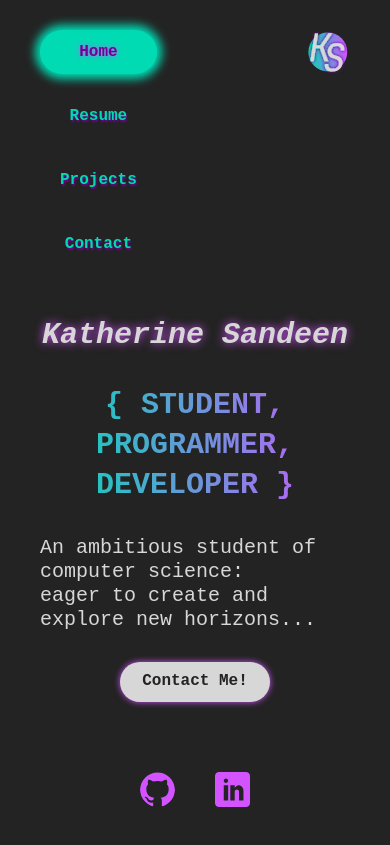
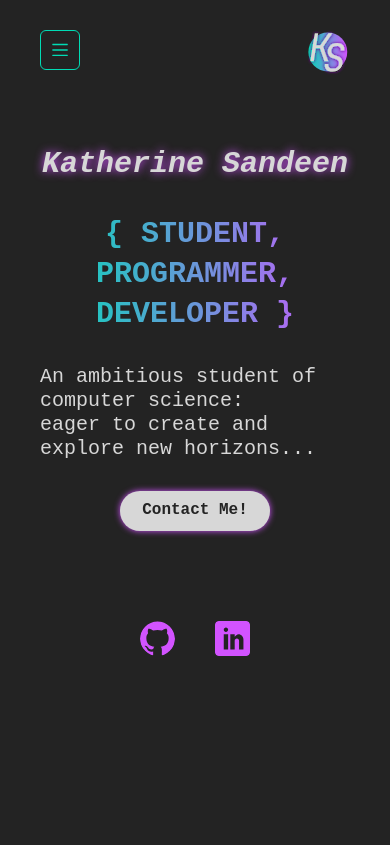
Before and after one commit to SandKat214/Portfolio-Resume, a React (Vite) app in the folder portfolio-site/: page / in a window 390 px wide. Built offline with nearby package versions, Linux system fonts and the light colour scheme.

Commit message:
added drawer nav menu for narrow screens

```diff
--- a/portfolio-site/src/components/Navbar.jsx
+++ b/portfolio-site/src/components/Navbar.jsx
@@ -1,6 +1,17 @@
 /* eslint-disable react/prop-types */
-import { Flex, HStack, Image, Link } from "@chakra-ui/react";
+import {
+    Drawer,
+    DrawerContent,
+    DrawerOverlay,
+    Flex,
+    HStack,
+    IconButton,
+    Image,
+    Link,
+    useDisclosure,
+    VStack } from "@chakra-ui/react";
 import { NavLink } from "react-router-dom";
+import { SlMenu } from "react-icons/sl";
 
 
 const CustomLink = ({ path, label }) => {
@@ -11,15 +22,51 @@ const CustomLink = ({ path, label }) => {
     )
 }
 
-const Navbar = () => {
+const Navbar = ({ isLrgScreen }) => {
+    const { isOpen, onOpen, onClose } = useDisclosure();
+
     return (
         <HStack w='100%' justify='space-between' align='flex-start' gap='20px'>
-            <Flex as='nav' direction={['column', null, 'row']} gap="20px" justify='flex-start'>
-                <CustomLink path="/" label="Home" />
-                <CustomLink path="/resume" label="Resume" />
-                <CustomLink path="/projects" label="Projects" />
-                <CustomLink path="/contact" label="Contact" />
-            </Flex>
+            {isLrgScreen ?
+                <Flex as='nav' gap="20px" justify='flex-start'>
+                    <CustomLink path="/" label="Home" />
+                    <CustomLink path="/resume" label="Resume" />
+                    <CustomLink path="/projects" label="Projects" />
+                    <CustomLink path="/contact" label="Contact" />
+                </Flex> :
+                <>
+                    <IconButton
+                        aria-label="nav menu"
+                        icon={<SlMenu />}
+                        onClick={onOpen}
+                        bg='background'
+                        color='primary.100'
+                        border='1px solid #00DBB4'
+                        _hover={{
+                            color: 'secondary.900',
+                            bg: 'primary.100',
+                            boxShadow: '0 0 10px 5px #00DBB4',
+                            textShadow: '0px 0px 5px #D253FF',
+                        }}
+                    />
+                    <Drawer
+                        isOpen={isOpen}
+                        placement="left"
+                        onClose={onClose}
+                        variant='primary'
+                    >
+                        <DrawerOverlay />
+                        <DrawerContent px='50px' py='90px' onClick={onClose} >
+                            <VStack as='nav' spacing='40px' align='center'>
+                                <CustomLink path="/" label="Home" />
+                                <CustomLink path="/resume" label="Resume" />
+                                <CustomLink path="/projects" label="Projects" />
+                                <CustomLink path="/contact" label="Contact" />
+                            </VStack>
+                        </DrawerContent>
+                    </Drawer>
+                </>
+            }
             <Image boxSize="45px" src="/public/Favicon.svg" />
         </HStack>
     )
--- a/portfolio-site/src/layouts/RootLayout.jsx
+++ b/portfolio-site/src/layouts/RootLayout.jsx
@@ -1,9 +1,33 @@
 import { VStack } from "@chakra-ui/react";
 import { Outlet } from "react-router-dom";
+import { useEffect, useState } from "react";
+
+// Components
 import Navbar from "../components/Navbar";
 import Footer from "../components/Footer";
 
+
 const RootLayout = () => {
+
+    const [isLrgScreen, setLargeScreen] = useState(false);
+
+    const handleResize = () => {
+        if (window.innerWidth < 768) {
+            setLargeScreen(false);
+        } else {
+            setLargeScreen(true)
+        };
+    };
+
+    useEffect(() => {
+        handleResize();
+        window.addEventListener('resize', handleResize);
+
+        return () => {
+            window.removeEventListener('resize', handleResize);
+        };
+    }, []);
+
     return (
         <VStack w="100vw" minH="100vh" align='center'>
             <VStack
@@ -11,12 +35,12 @@ const RootLayout = () => {
                 maxW='1300px'
                 justify='space-between'
                 align='center'
-                spacing='50px'
+                spacing='70px'
                 flex={['unset', '1']}
                 p='30px 40px'
             >
-                <Navbar />
-                <Outlet />
+                <Navbar isLrgScreen={isLrgScreen} />
+                <Outlet context={isLrgScreen} />
                 <Footer />
             </VStack>
         </VStack>
--- a/portfolio-site/src/pages/Home.jsx
+++ b/portfolio-site/src/pages/Home.jsx
@@ -1,28 +1,10 @@
 import { Button, Center, Heading, HStack, VStack } from "@chakra-ui/react";
-import { Link as RRLink } from "react-router-dom";
+import { Link as RRLink, useOutletContext } from "react-router-dom";
 import Socials from "../components/Socials";
-import { useEffect, useState } from "react";
 
 const Home = () => {
-    const [largeScreen, setLargeScreen] = useState(false);
 
-    const handleResize = () => {
-        if (window.innerWidth < 768) {
-            setLargeScreen(false);
-        } else {
-            setLargeScreen(true)
-        };
-    };
-
-    useEffect(() => {
-        handleResize();
-        window.addEventListener('resize', handleResize);
-
-        return () => {
-            window.removeEventListener('resize', handleResize);
-        };
-    }, []);
-
+    const isLrgScreen = useOutletContext();
 
     return (
         <Center maxW='fit-content' flex='1'>
@@ -41,7 +23,7 @@ const Home = () => {
                     <Button as={RRLink} to='/contact' variant='pinkLight'>
                         Contact Me!
                     </Button>
-                    {largeScreen && <Socials gap='35px'/>}
+                    {isLrgScreen && <Socials gap='35px'/>}
                 </HStack>
             </VStack>
         </Center>
--- a/portfolio-site/src/utils/theme.js
+++ b/portfolio-site/src/utils/theme.js
@@ -46,6 +46,19 @@ const theme = extendTheme({
                     _hover: {
                         bg: 'secondary.100',
                         boxShadow: '0 0 10px 5px #D253FF',
+                    },
+                },
+            },
+        },
+
+        Drawer: {
+            parts: ['dialog'],
+            variants: {
+                primary: {
+                    dialog: {
+                        maxW: 'fit-content',
+                        bg: 'background',
+                    borderRight: '1px solid #00DBB4'
                     },
                 },
             },
```
Also changed, not shown: portfolio-site/src/App.jsx (line endings or trailing spaces).
